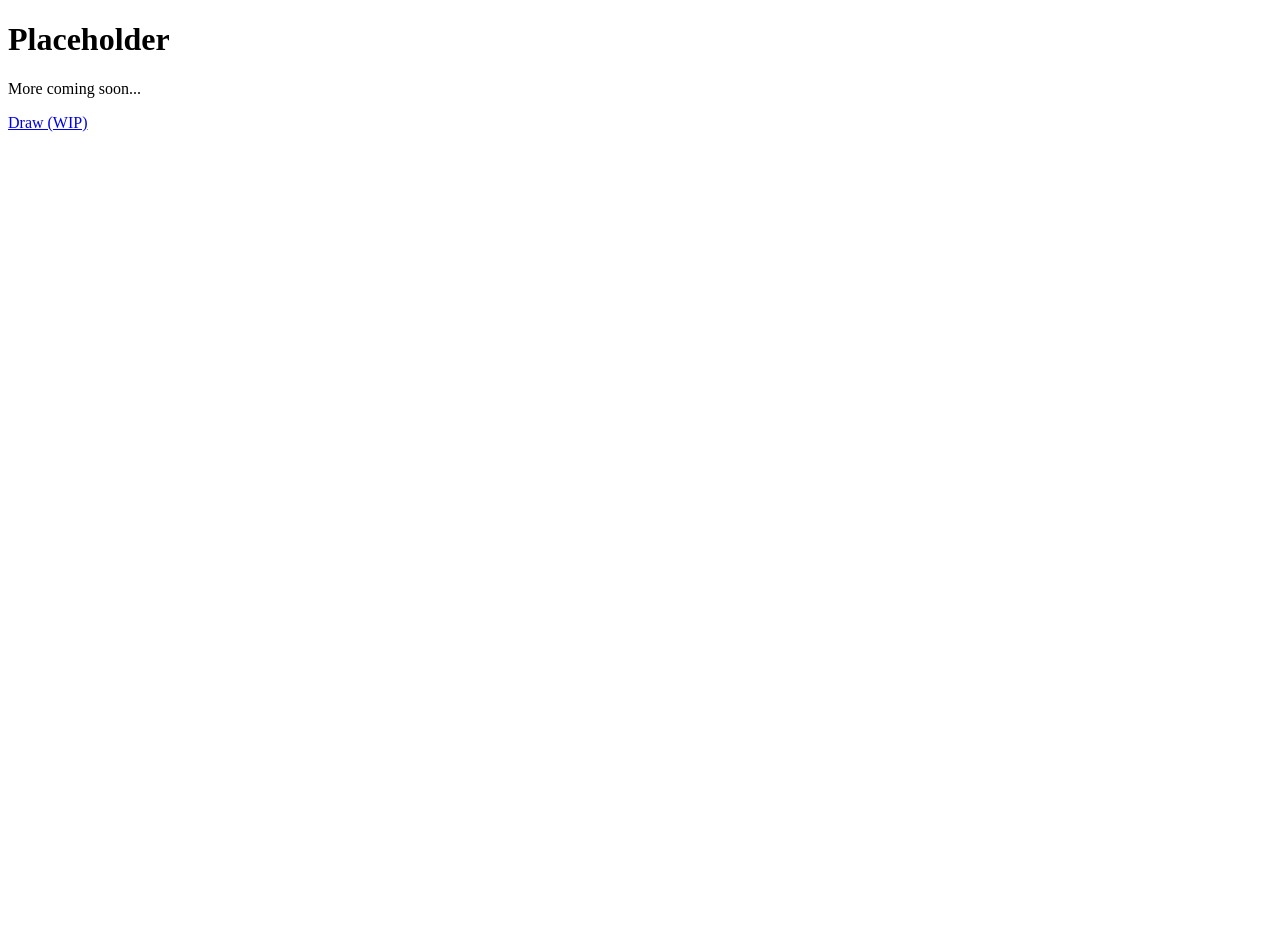
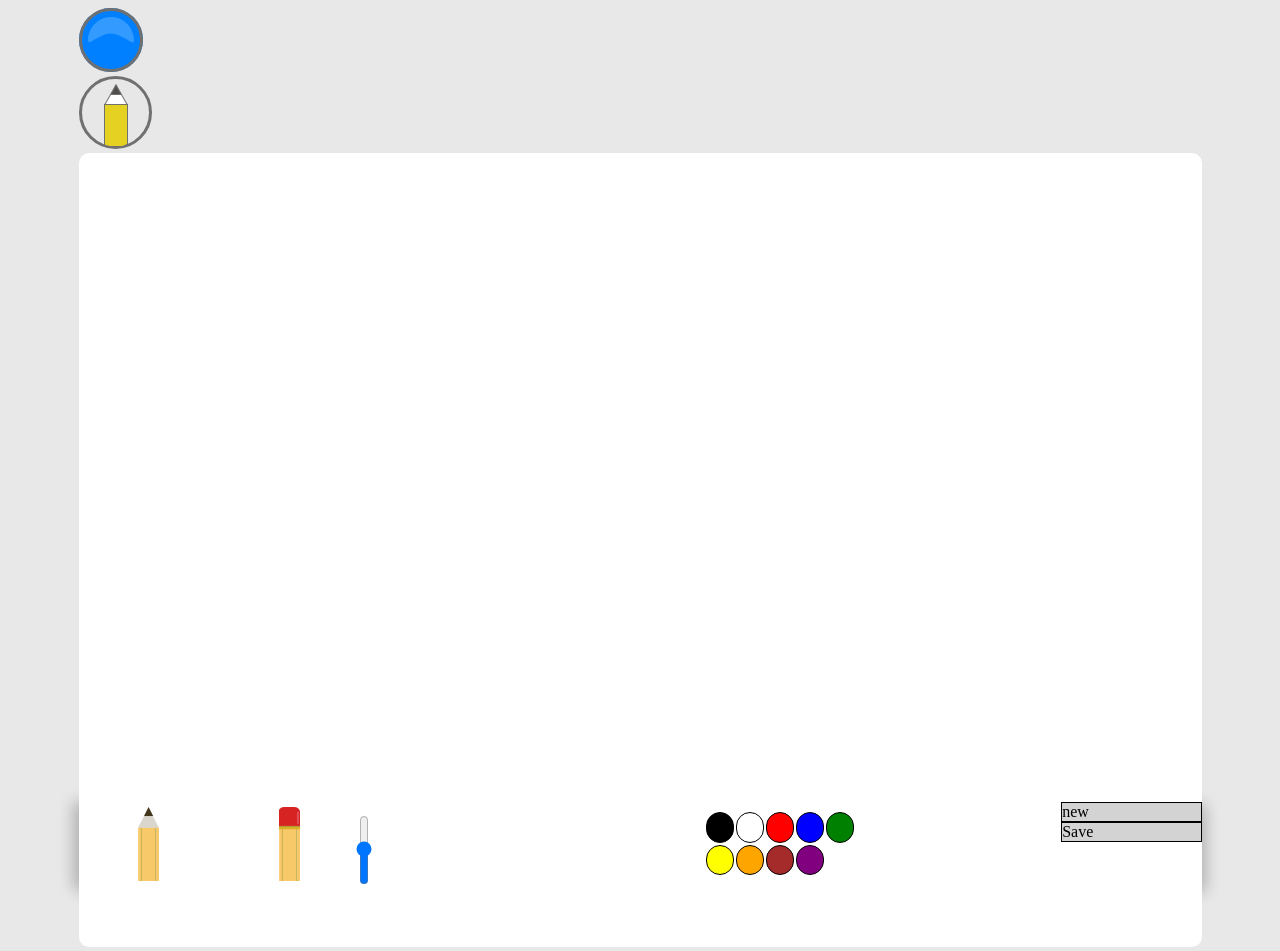
Before and after one commit to JE10k/je10k.github.io, a plain HTML site: page index.html in a window 1280 px wide. Before the commit the page ends 800 px from the top, so only its background shows below. Drawn offline with Linux system fonts and the light colour scheme.

Commit message:
Added UI changes (WIP)

```diff
--- a/index.html
+++ b/index.html
@@ -4,13 +4,112 @@
 <head>
     <meta charset="UTF-8">
     <meta name="viewport" content="width=device-width, initial-scale=1.0">
-    <title>JE10k index page</title>
+    <title>Drawing app</title>
+    <link rel="stylesheet" href="styles.css">
 </head>
 
 <body>
-    <h1>Placeholder</h1>
-    More coming soon...
-    <p><a href="draw.html">Draw (WIP)</a></p>
+    <div class="app">
+
+        <!-- Drawing area -->
+
+        <div class="drawing-area">
+
+            <!-- Tool UI container -->
+
+               <div class="tool-container">
+
+                <div class="tool-container__colour-btn">
+                    <svg id="Component_2_7" data-name="Component 2 – 7" xmlns="http://www.w3.org/2000/svg" width="64"
+                        height="64" viewBox="0 0 64 64">
+                        <g id="Ellipse_6" data-name="Ellipse 6" fill="#0080ff" stroke="#707070" stroke-width="3">
+                            <circle cx="32" cy="32" r="32" stroke="none" />
+                            <circle cx="32" cy="32" r="30.5" fill="none" />
+                        </g>
+                        <path id="Path_1" data-name="Path 1"
+                            d="M23,0C35.7,0,46,10.564,46,23.595c0,6.763-10.823-6.634-23-6.9-10.789-.232-23,13.165-23,6.9C0,10.564,10.3,0,23,0Z"
+                            transform="translate(9 8.916)" fill="#fff" opacity="0.2" />
+                    </svg>
+                </div>
+
+                <div class="tool-container__tool-btn">
+                    <svg id="Component_3_1" data-name="Component 3 – 1" xmlns="http://www.w3.org/2000/svg" width="73"
+                        height="73" viewBox="0 0 73 73">
+                        <g id="Ellipse_6" data-name="Ellipse 6" fill="#e7e7e7" stroke="#707070" stroke-width="3">
+                            <circle cx="36.5" cy="36.5" r="36.5" stroke="none" />
+                            <circle cx="36.5" cy="36.5" r="35" fill="none" />
+                        </g>
+                        <g id="Path_2" data-name="Path 2" transform="translate(25 28)" fill="#e4d122">
+                            <path
+                                d="M 15.625 42.5 L 5.498291969299316 42.5 L 0.5 41.21251678466797 L 0.5 0.5 L 23.5 0.5 L 23.5 39.80925369262695 C 23.28010749816895 40.03971099853516 22.71893501281738 40.56888580322266 21.76612091064453 41.09259033203125 C 20.59796905517578 41.73463821411133 18.58431053161621 42.5 15.625 42.5 Z"
+                                stroke="none" />
+                            <path
+                                d="M 1 1 L 1 40.82498168945313 L 5.561672210693359 42 L 15.625 42 C 18.44545936584473 42 20.36159896850586 41.28395080566406 21.47237968444824 40.68325042724609 C 22.23849678039551 40.26894760131836 22.73813629150391 39.85080718994141 23 39.60171890258789 L 23 1 L 1 1 M 0 0 L 24 0 L 24 40 C 24 40 21.625 43 15.625 43 C 12.67901992797852 43 5.43494987487793 43 5.43494987487793 43 L 0 41.60004043579102 L 0 0 Z"
+                                stroke="none" fill="#707070" />
+                        </g>
+                        <g id="Polygon_1" data-name="Polygon 1" transform="translate(25 8)" fill="#fff">
+                            <path
+                                d="M 23.13841247558594 20.5 L 0.8615895509719849 20.5 L 12.00000095367432 1.007779955863953 L 23.13841247558594 20.5 Z"
+                                stroke="none" />
+                            <path
+                                d="M 12.00000095367432 2.015560150146484 L 1.723178863525391 20 L 22.27682304382324 20 L 12.00000095367432 2.015560150146484 M 12.00000095367432 0 L 24 21 L 1.9073486328125e-06 21 L 12.00000095367432 0 Z"
+                                stroke="none" fill="#707070" />
+                        </g>
+                        <g id="Polygon_2" data-name="Polygon 2" transform="translate(31 8)" fill="#504d4d">
+                            <path
+                                d="M 11.15772438049316 10.5 L 0.8422754406929016 10.5 L 6 1.044171690940857 L 11.15772438049316 10.5 Z"
+                                stroke="none" />
+                            <path
+                                d="M 6 2.088333129882813 L 1.684545516967773 10 L 10.31545448303223 10 L 6 2.088333129882813 M 6 0 L 12 11 L 0 11 L 6 0 Z"
+                                stroke="none" fill="#707070" />
+                        </g>
+                    </svg>
+
+                </div>
+            </div>
+            <canvas id="canvas" width="1123px" height="794px">Canvas cannot be displayed</canvas>
+        </div>
+            <div class="dialog">
+                <label class="dialog_label">Do you want to clear the page?</label>
+                <div class="dialog__btn-yes">Yes</div>
+                <div class="dialog__btn-no">No</div>
+            </div>
+
+
+
+
+
+
+            <!-- Toolbar section-->
+
+            <div class="toolbar">
+                <input type="range" class="toolbar__size-slider" aria-label="pen size slider" name="pen-size" min="1"
+                    max="20" step="1">
+                <div class="toolbar__pen-tool" aria-label="pen tool"><img src="icon-pencil.png"></div>
+                <div class="toolbar__eraser-tool" aria-label="eraser tool"><img src="icon-eraser.png"></div>
+                <div class="toolbar__colours">
+                    <div class="toolbar__colours__colour"></div>
+                    <div class="toolbar__colours__colour"></div>
+                    <div class="toolbar__colours__colour"></div>
+                    <div class="toolbar__colours__colour"></div>
+                    <div class="toolbar__colours__colour"></div>
+                    <div class="toolbar__colours__colour"></div>
+                    <div class="toolbar__colours__colour"></div>
+                    <div class="toolbar__colours__colour"></div>
+                    <div class="toolbar__colours__colour"></div>
+                </div>
+
+                <div class="toolbar___page-funcs">
+                    <div class="toolbar__page-funcs__new">new</div>
+                    <div class="toolbar__page-funcs__save">Save</div>
+                </div>
+            </div>
+
+        </div>
+    </div>
+    <script src="draw.js"></script>
+    <script src="game.js"></script>
+    <script src="net.js"></script>
 </body>
 
 </html>
```
